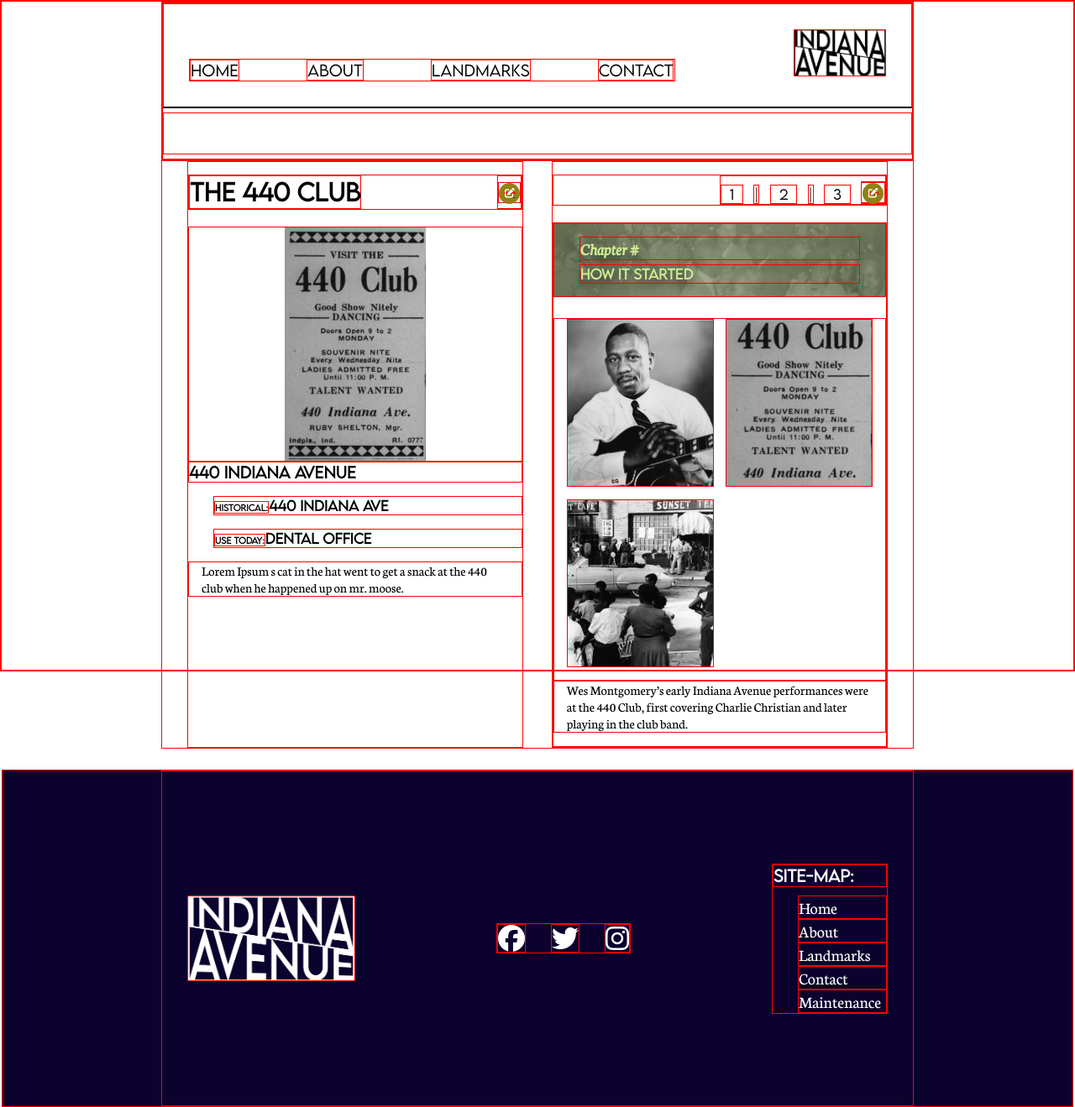
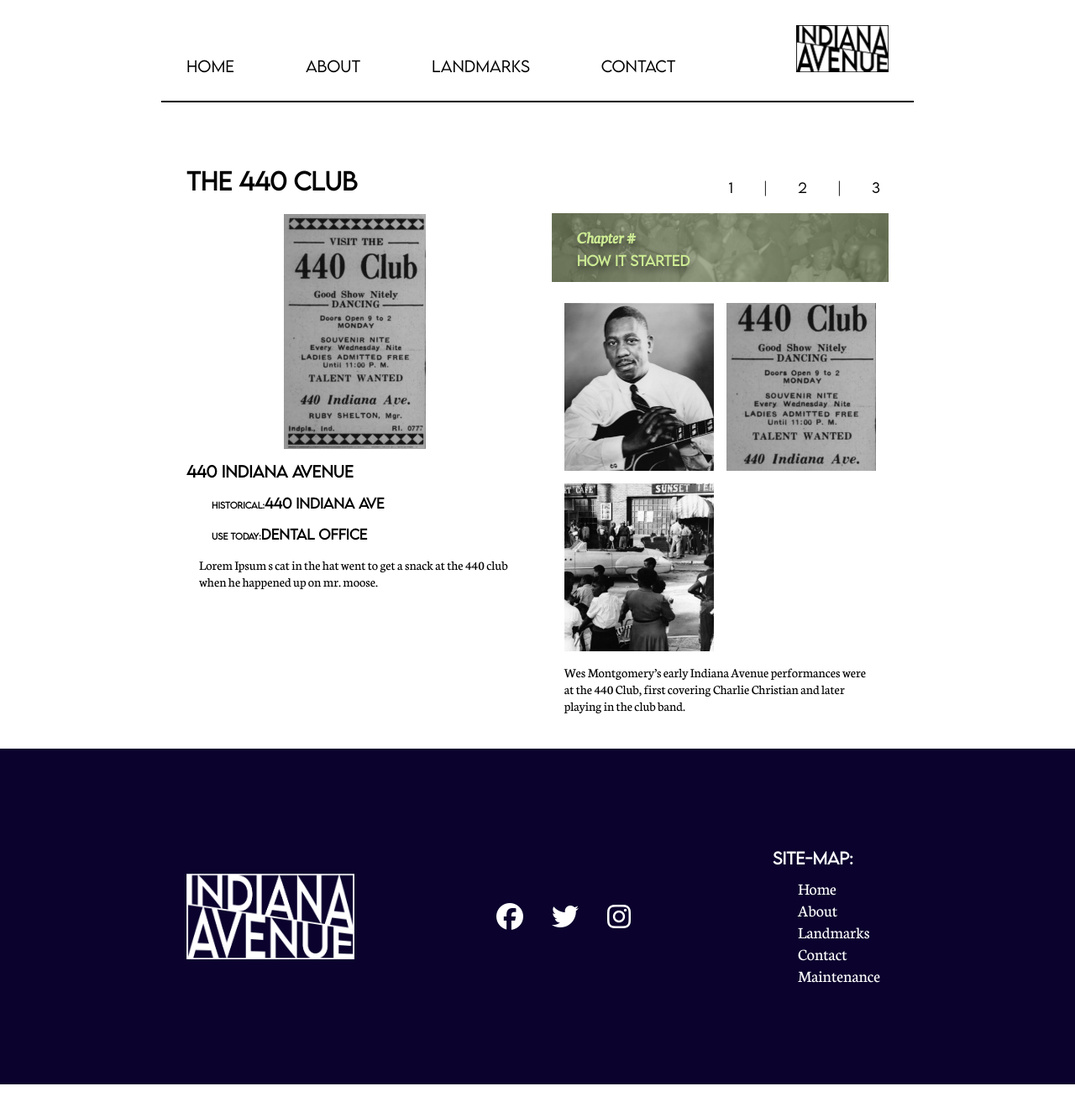
Before and after one commit to jbldwn/indiana_ave, a PHP site: page /landmark-detail.php?location_id=1 in a window 1280 px wide. Shown: the whole page at 84% size. After the commit the page ends 1292 px from the top, so only its background shows below. Run offline with PHP 8.4, Linux system fonts and the light colour scheme; data comes from the database, SQL or seed files in the repository; some libraries are stand-ins or nearby versions.

Commit message:
detail styling update edit buttons to check for login status.

```diff
--- a/includes/header.php
+++ b/includes/header.php
@@ -22,8 +22,6 @@ if (isset($_SESSION['login'])
     AND isset($_SESSION['role'])
     AND isset($_SESSION['admin_id'])
 ) {
-
-
     $login = $_SESSION['login'];
     $name = $_SESSION['name'];
     $role = $_SESSION['role'];
--- a/landmark-detail.php
+++ b/landmark-detail.php
@@ -29,6 +29,11 @@ $row = $query->fetch_assoc();
 
 $row_photos = $query_photos->fetch_assoc();
 
+//check for login status
+$login = '';
+if(isset($_SESSION['login'])){
+    $login = $_SESSION['login'];
+}
 
 $page_title = $row['location_name'];
 require_once('includes/web.php');
@@ -42,14 +47,18 @@ require_once('includes/headerBLK.php');
             <!--Location name-->
             <h1 class="title"><?= $row['location_name']?></h1>
             <!--Ctrl panel to edit Location when logged in.-->
-            <div class="ctrls">
-                <a href="#">
-                    <button class="edit">
-                        <i class="fa-solid fa-pen-to-square fa-sm"></i>
-<!--                        <span>Edit</span>-->
-                    </button>
-                </a>
-            </div>
+            <?php
+                    if($login!=null) {
+                        echo "
+                        <div class='ctrls'>
+                            <a href='#'>
+                                <button class='edit'>
+                                    <i class='fa-solid fa-pen-to-square fa-sm'></i>
+                                </button>
+                            </a>
+                        </div>";
+                    }
+                ?>
         </div>
 
         <!--Photo tied only to location-->
@@ -84,14 +93,18 @@ require_once('includes/headerBLK.php');
                 <a href="#">3</a>
 
                 <!--Ctrl panel to edit chapter when logged in.-->
-                <div class="ctrls">
-                    <a href="#">
-                        <button class="edit">
-                            <i class="fa-solid fa-pen-to-square fa-sm"></i>
-<!--                            <span>Edit</span>-->
-                        </button>
-                    </a>
-                </div>
+                <?php
+                if($login!=null) {
+                    echo "
+                        <div class='ctrls'>
+                            <a href='#'>
+                                <button class='edit'>
+                                    <i class='fa-solid fa-pen-to-square fa-sm'></i>
+                                </button>
+                            </a>
+                        </div>";
+                }
+                ?>
             </div>
         </div>
 
--- a/www/css/styles.css
+++ b/www/css/styles.css
@@ -3,8 +3,7 @@
 * {
   margin: 0;
   padding: 0;
-  box-sizing: border-box;
-  border: red solid 1px; }
+  box-sizing: border-box; }
 
 html, body {
   height: 100%; }
@@ -186,7 +185,8 @@ h1, h2, h3, h4, h5, h6, p {
       width: 100%;
       background-position: center;
       background-size: contain;
-      background-repeat: no-repeat; }
+      background-repeat: no-repeat;
+      margin-bottom: 15px; }
     .landmark-details .details .smTitle {
       font-family: LM;
       font-size: 18px; }
--- a/www/scss/_structure.scss
+++ b/www/scss/_structure.scss
@@ -2,7 +2,7 @@
   margin:0;
   padding:0;
   box-sizing: border-box;
-  border: red solid 1px;
+  //border: red solid 1px;
 }
 html,body {
  height: 100%;
--- a/www/scss/landmark-detail.scss
+++ b/www/scss/landmark-detail.scss
@@ -34,6 +34,8 @@
             background-position: center;
             background-size: contain;
             background-repeat: no-repeat;
+
+            margin-bottom: 15px;
         }
         .smTitle{
             font-family: LM;
```
